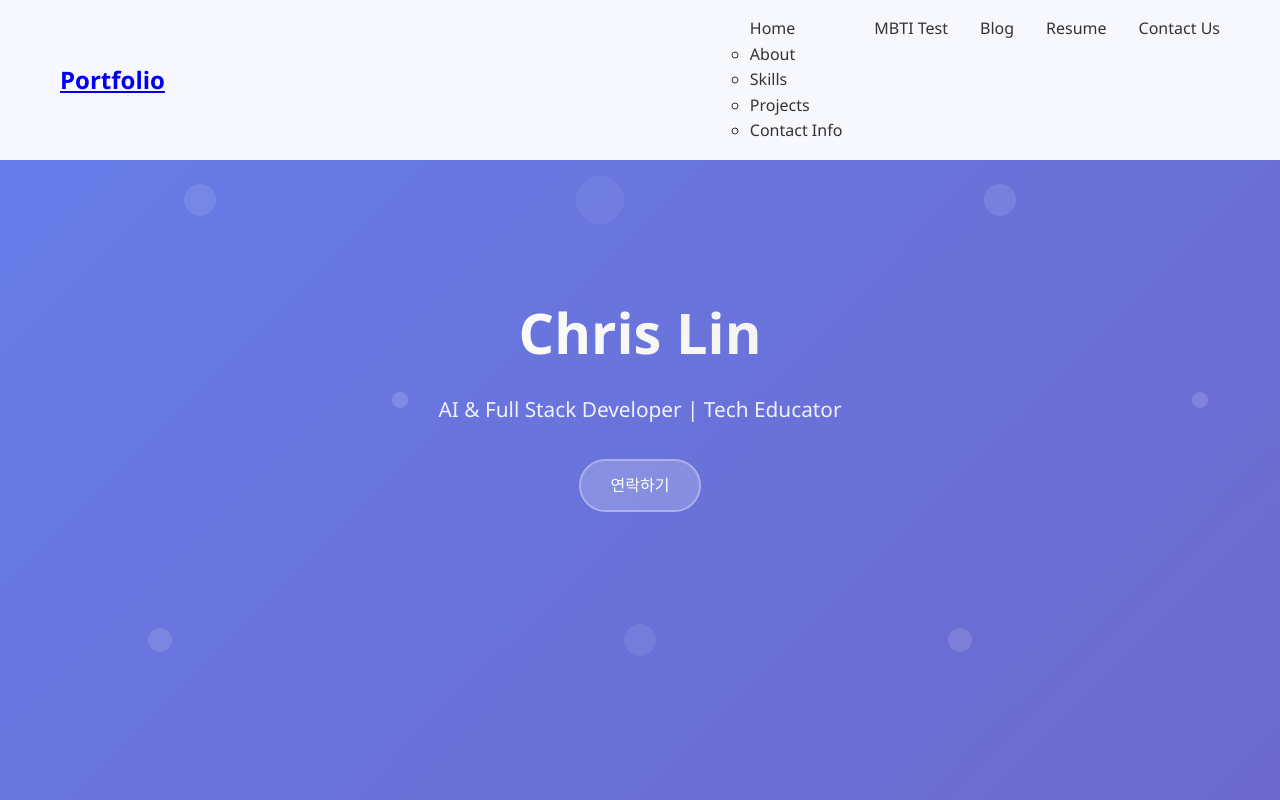
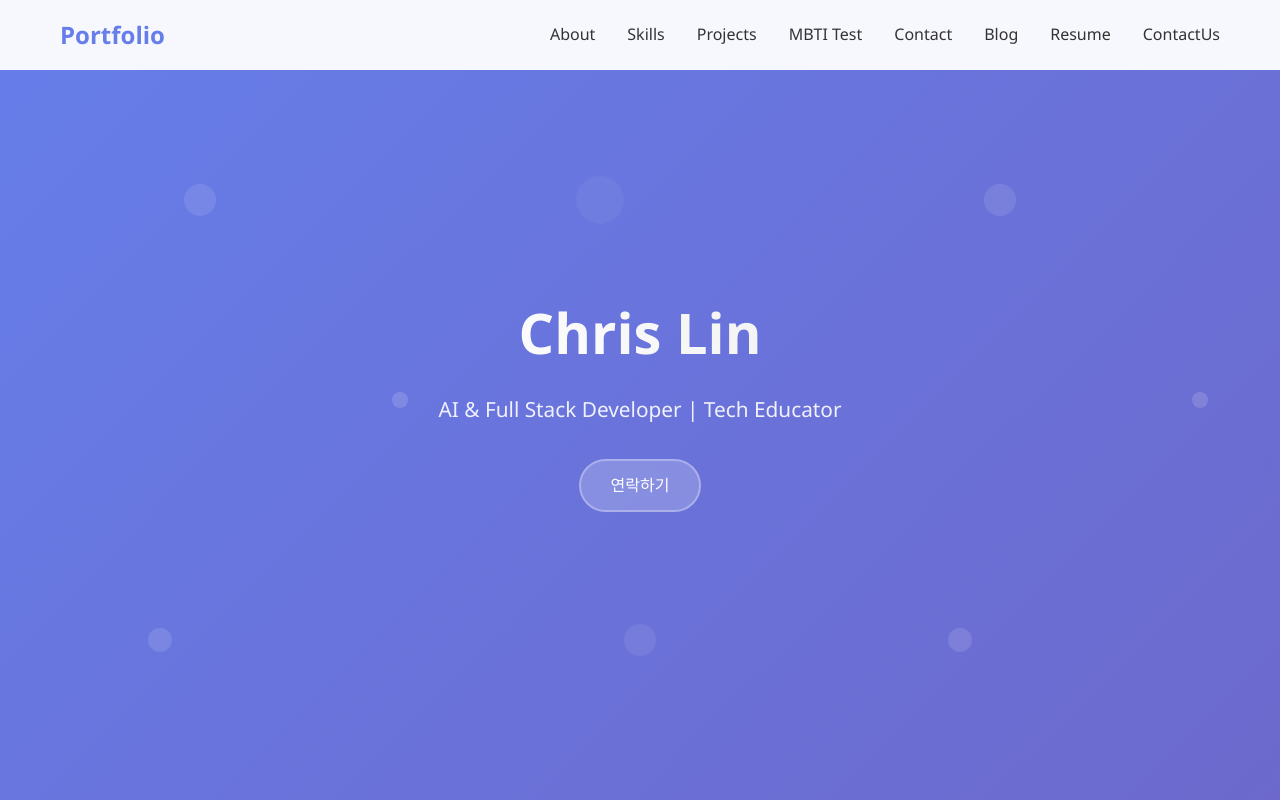
Before and after one commit to jiminxchris/portfolio, a plain HTML site: page index.html in a window 1280 px wide. Shown: the top 800 px of the page. Drawn offline with Linux system fonts and the light colour scheme.

Commit message:
Update index.html

```diff
--- a/index.html
+++ b/index.html
@@ -395,7 +395,6 @@
 </head>
 <body>
     <!-- Navigation -->
-    <!--
     <nav>
         <div class="container">
             <div class="logo">Portfolio</div>
@@ -411,27 +410,6 @@
             </ul>
         </div>
     </nav>
-    -->
-    <nav>
-    <div class="container">
-        <div class="logo"><a href="index.html">Portfolio</a></div>
-        <ul class="nav-links">
-            <li class="dropdown">
-                <a href="index.html">Home</a>
-                <ul class="dropdown-menu">
-                    <li><a href="#about">About</a></li>
-                    <li><a href="#skills">Skills</a></li>
-                    <li><a href="#projects">Projects</a></li>
-                    <li><a href="#contact">Contact Info</a></li> </ul>
-            </li>
-
-            <li><a href="mbti-test.html" target="_blank">MBTI Test</a></li>
-            <li><a href="blog.html" target="_blank">Blog</a></li>
-            <li><a href="resume.html" target="_blank">Resume</a></li>
-            <li><a href="contact.html" target="_blank">Contact Us</a></li>
-        </ul>
-    </div>
-</nav>
 
     <!-- Hero Section -->
     <section class="hero">
```
